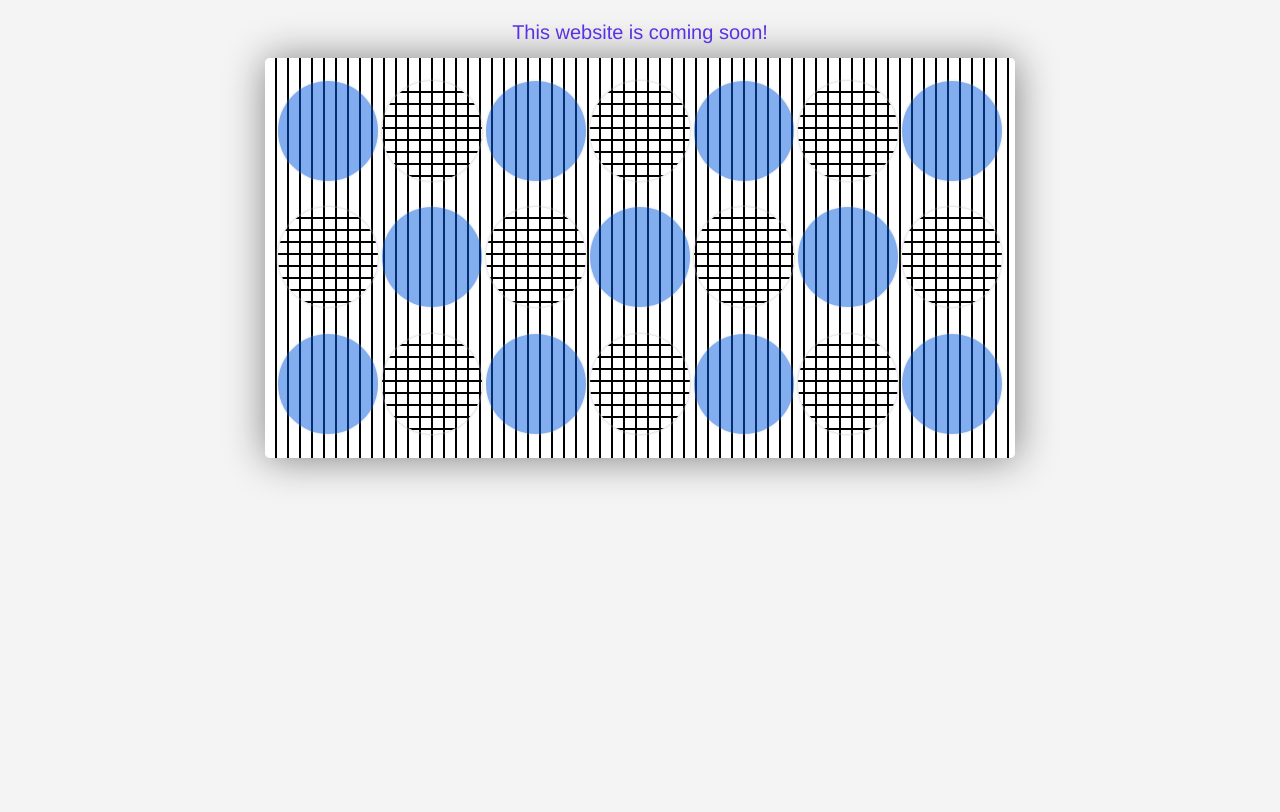
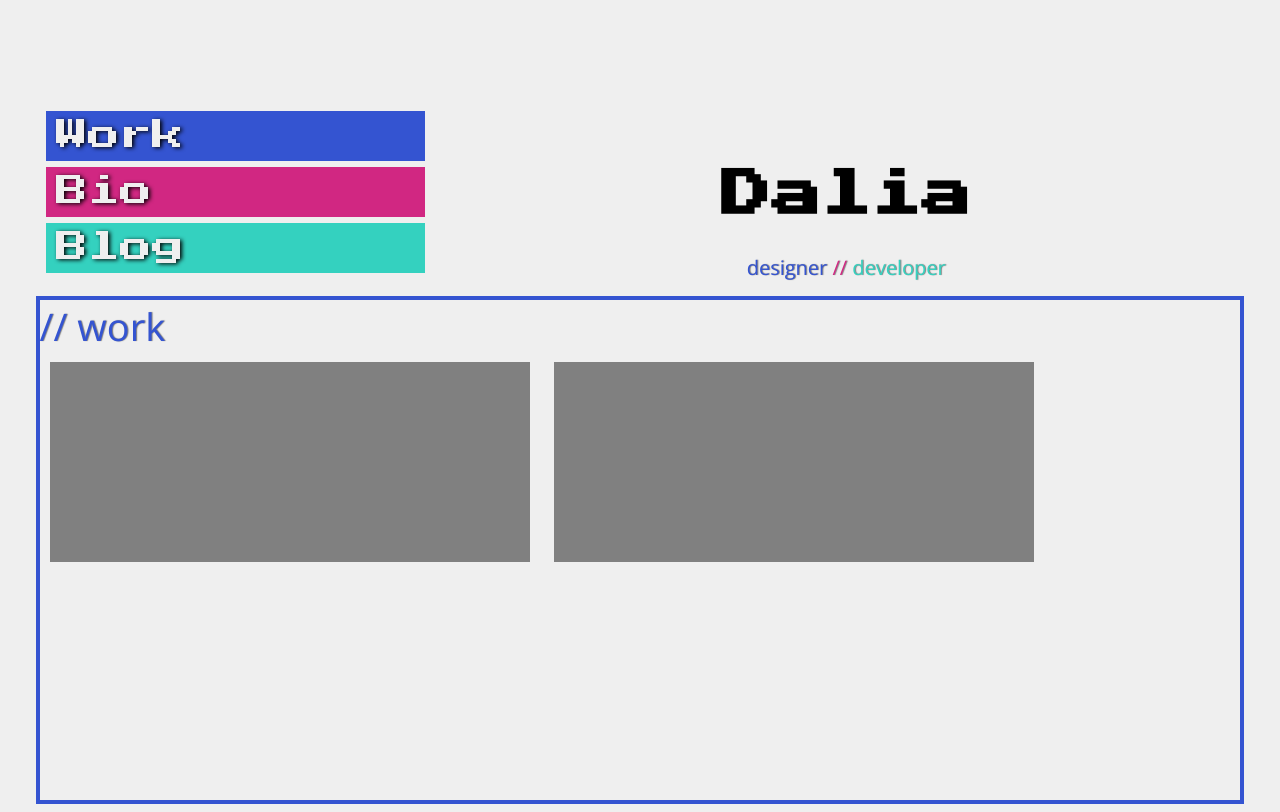
Before and after one commit to pxlwtch/latechnomoda, a plain HTML site: page main.html in a window 1280 px wide. Drawn offline with nearby package versions, Linux system fonts and the light colour scheme.

Commit message:
main html added

```diff
--- a/main.html
+++ b/main.html
@@ -3,150 +3,35 @@
   <head>
     <meta charset="utf-8">
     <title></title>
-    <style>
-    body {
-  display: flex;
-  justify-content: center;
-  background-color: #f4f4f4;
-}
-
-.container {
-  display: block;
-  width: 750px;
-  height: 400px;
-  margin-top: 50px;
-  padding: 0;
-  box-shadow: 0 0 40px grey;
-  border-radius: 5px;
-  background: repeating-linear-gradient( 90deg, white, white 10px, black 1px, black 12px);
-  justify-content: center;
-  text-align: center;
-  animation: glow 1s 1s infinite alternate;
-}
-h1{
-  font-family: helvetica;
-  font-size: 20px;
-  text-align: center;
-  font-weight: lighter;
-  color: rgb(91, 50, 227);
-}
-.circle {
-  display: inline-block;
-  margin-top: 3%;
-  width: 100px;
-  height: 100px;
-  box-shadow: 0 0 3px silver;
-  background: repeating-linear-gradient( 0deg, rgba(0, 0, 0, 0), rgba(0, 0, 0, 0) 10px, black 1px, black 12px);
-  -moz-border-radius: 50px;
-  -webkit-border-radius: 50px;
-  border-radius: 50px;
-}
-
-.y {
-  animation: changecolor 1s 1s infinite alternate;
-  opacity: .5;
-}
-
-.yo {
-  animation: rotate 1s .5s infinite alternate;
-}
-.text-bottom{
-  display: block;
-  position: absolute;
-}
-
-@keyframes rotate {
-  0% {
-    transform: rotate(30deg);
-  }
-  10% {
-    transform: rotate(60deg);
-  }
-  20% {
-    transform: rotate(90deg);
-  }
-  30% {
-    transform: rotate(120deg);
-  }
-  40% {
-    transform: rotate(150deg);
-  }
-  50% {
-    transform: rotate(180deg);
-  }
-  60% {
-    transform: rotate(210deg);
-  }
-  70% {
-    transform: rotate(240deg);
-  }
-  80% {
-    transform: rotate(270deg);
-  }
-  100% {
-    transform: rotate(300deg);
-  }
-}
-
-@keyframes changecolor {
-  0% {
-    background: #065ee2;
-  }
-  20% {
-    background: #065ee2;
-  }
-  40% {
-    background: #065ee2;
-  }
-  60% {
-    background: #ff2d2d;
-  }
-  80% {
-    background: #ff2d2d;
-  }
-  100% {
-    background: #ff2d2d;
-  }
-}
-
-@keyframes glow {
-  0% {
-    box-shadow: 1px 1px 40px grey;
-  }
-  100% {
-    box-shadow: 1px 1px 70px grey;
-  }
-}
-</style>
-
+    <link rel="stylesheet" href="static/css/styles.css">
   </head>
   <body>
-  <div class="container">
-  <div class="circle y"></div>
-  <div class="circle yo"></div>
-  <div class="circle y"></div>
-  <div class="circle yo"></div>
-  <div class="circle y"></div>
-  <div class="circle yo"></div>
-  <div class="circle y"></div>
-  <div class="circle yo"></div>
-  <div class="circle y"></div>
-  <div class="circle yo"></div>
-  <div class="circle y"></div>
-  <div class="circle yo"></div>
-  <div class="circle y"></div>
-  <div class="circle yo"></div>
-  <div class="circle y"></div>
-  <div class="circle yo"></div>
-  <div class="circle y"></div>
-  <div class="circle yo"></div>
-  <div class="circle y"></div>
-  <div class="circle yo"></div>
-  <div class="circle y"></div>
+    <!-- THIS IS DALIA'S WEBSITE YO  -->
+<div class="container">
+<div class="intro">
+  <div class="nav">
+    <div class="button one">
+      <p class="btn-text">Work</p>
+    </div>
+    <div class="button two">
+      <p class="btn-text">Bio</p>
+    </div>
+    <div class="button three">
+    <p class="btn-text">Blog</p>
+    </div>
+  </div>
+  <div class="name">
+    <h1>Dalia</h1>
+    <h2>designer <span class="slash">//</span> <span class="dev">developer</span></h2>
+  </div>
 </div>
-<div class="text-bottom">
-  <h1>This website is coming soon!</h1>
+<div class="work">
+  <h2 class="title">// work</h2>
+  <div class="row">
+    <div class="work-piece"></div>
+    <div class="work-piece"></div>
+  </div>
 </div>
-
+</div>
   </body>
 </html>
--- a/static/css/styles.css
+++ b/static/css/styles.css
@@ -0,0 +1,109 @@
+@import url('https://fonts.googleapis.com/css?family=Press+Start+2P');
+@import url('https://fonts.googleapis.com/css?family=Open+Sans');
+
+body {
+  background: #EFEFEF;
+
+
+}
+.container{
+  position: relative;
+  width: 100%;
+  height: 100%;
+  display:flex;
+  flex-direction: column;
+  justify-content:center;
+  align-items:center;
+}
+.intro {
+  width: 100%;
+  height: 40%;
+  display: block;
+  vertical-align: top;
+  margin: 15px 5px;
+  /*position: absolute;*/
+
+}
+.nav {
+  margin-top: 7%;
+  margin-left: 3%;
+  vertical-align: top;
+  display: inline-block;
+  width: 30%;
+
+}
+.button {
+  min-width: 200px;
+  height: 50px;
+  margin-bottom: 6px;
+}
+.one {
+  background-color: #3454D1;
+}
+.two {
+  background-color: #D12782;
+}
+.three {
+  background-color: #34D1BF;
+}
+
+.btn-text {
+  margin: 0;
+  padding-top: 8px;
+  color: #EFEFEF;
+  font-family: 'Press Start 2P';
+  font-size: 2em;
+  text-align: left;
+  margin-left: 10px;
+  text-shadow: 2px 1px 4px black;
+}
+.name{
+  display: inline-block;
+  width: 66%;
+  text-align: center;
+  vertical-align: top;
+  margin-top: 9%;;
+
+
+}
+h1{
+  font-family: 'Press Start 2P';
+  font-size: 50px;
+  text-shadow: 1px 2x 2px grey;
+}
+h2{
+  font-family: 'Open Sans';
+  font-size: 20px;
+  margin: 0 0;
+  font-weight: 100;
+  color: #3454D1;
+  text-shadow: 1px 0px 1px grey;
+}
+.slash {
+  color: #D12782;
+}
+.dev {
+  color: #34D1BF;
+}
+.work {
+  border: 4px solid #3454D1;
+  display: block;
+  width: 95%;
+  height: 500px;
+/*   padding: 10px; */
+/*   margin-top: 60px; */
+   /*position: absolute;*/
+}
+.title {
+  font-size: 38px;
+}
+.row {
+  display: block;
+}
+.work-piece {
+  width: 40%;
+  height: 200px;
+  background-color: grey;
+  margin: 10px;
+  display: inline-block;
+}
```
